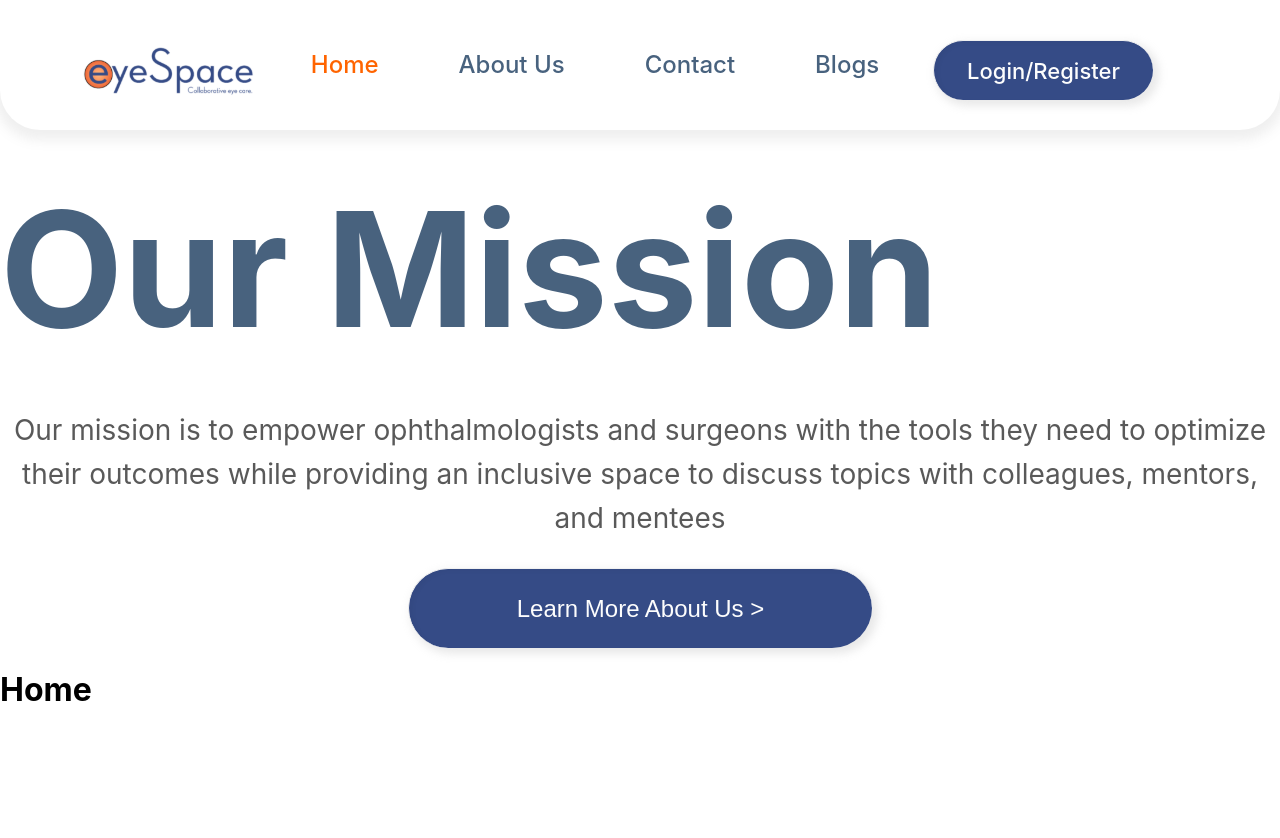
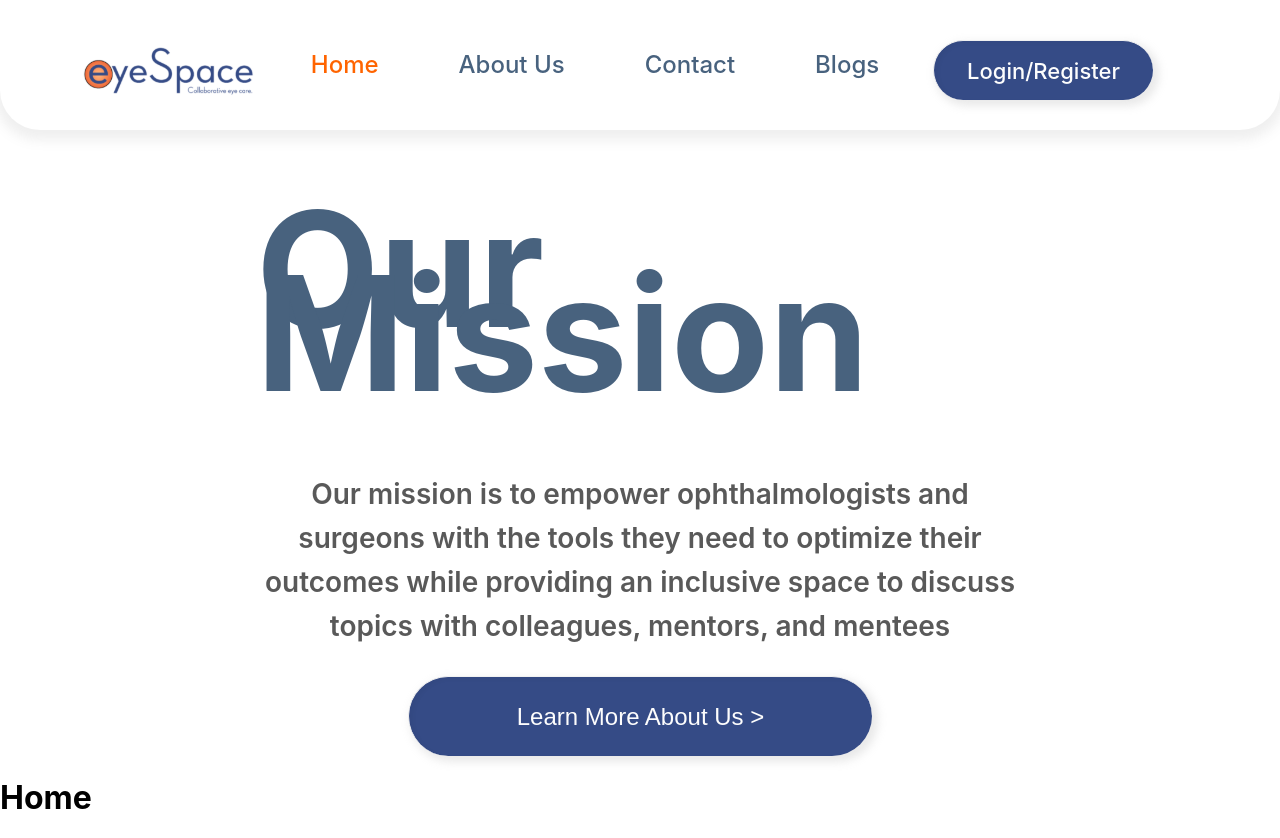
Before and after one commit to eyelabsai/EyeSpace-Website, a React (Create React App) app: page / in a window 1280 px wide. Before the commit the page ends 800 px from the top, so only its background shows below. Built offline with nearby package versions, Linux system fonts and the light colour scheme.

Commit message:
fixed formatting and added functionality to the button in Mission.js

```diff
--- a/src/views/Homepage/Mission/Mission.css
+++ b/src/views/Homepage/Mission/Mission.css
@@ -1,4 +1,4 @@
-#card{
+#mission-div{
     margin-left: 20%;
     margin-right: 20%;
     font-family: 'Inter';
--- a/src/views/Homepage/Mission/Mission.js
+++ b/src/views/Homepage/Mission/Mission.js
@@ -2,6 +2,7 @@
 import React from "react";
 import PropTypes from "prop-types";
 import './Mission.css'; // replace "TestComponent" with your own component
+import { Link } from 'react-router-dom';
 
 export default class Mission extends React.Component { // replace "TestCOmponent" with your own component
   static propTypes = { // define any props here
@@ -10,7 +11,7 @@ export default class Mission extends React.Component { // replace "TestCOmponent
 
   render() { // whatever is returned here will be the html that is rendered when this component is being used
     return (
-    <div className="cards">
+    <div id="mission-div">
       {/** This is where your HTML goes. The only thing is that instead of class="" you do className="" for some reason */}
       <div id = "title">
         <h1>Our Mission</h1>
@@ -19,7 +20,7 @@ export default class Mission extends React.Component { // replace "TestCOmponent
         <p>Our mission is to empower ophthalmologists and surgeons with the tools they need to optimize their outcomes while providing an inclusive space to discuss topics with colleagues, mentors, and mentees</p>
       </div>
       <div id = "btn">
-        <button>Learn More About Us &gt; </button>
+        <Link to="/AboutUs" style={{textDecoration: 'none'}}><button>Learn More About Us &gt; </button></Link>
       </div>
     </div>
     );
```
